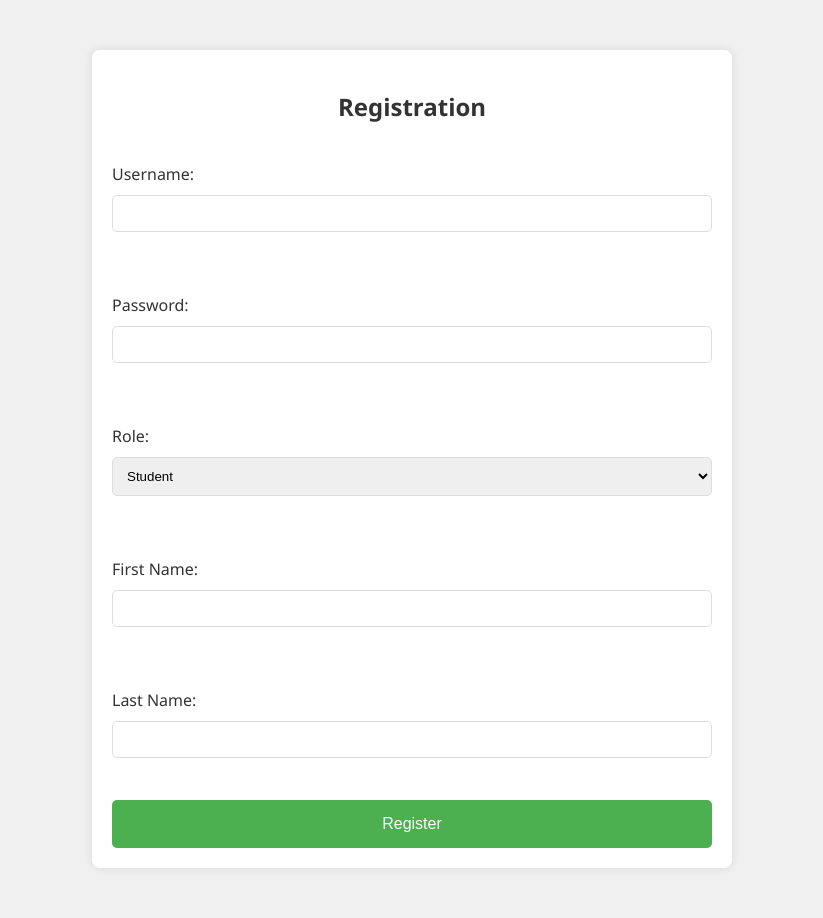
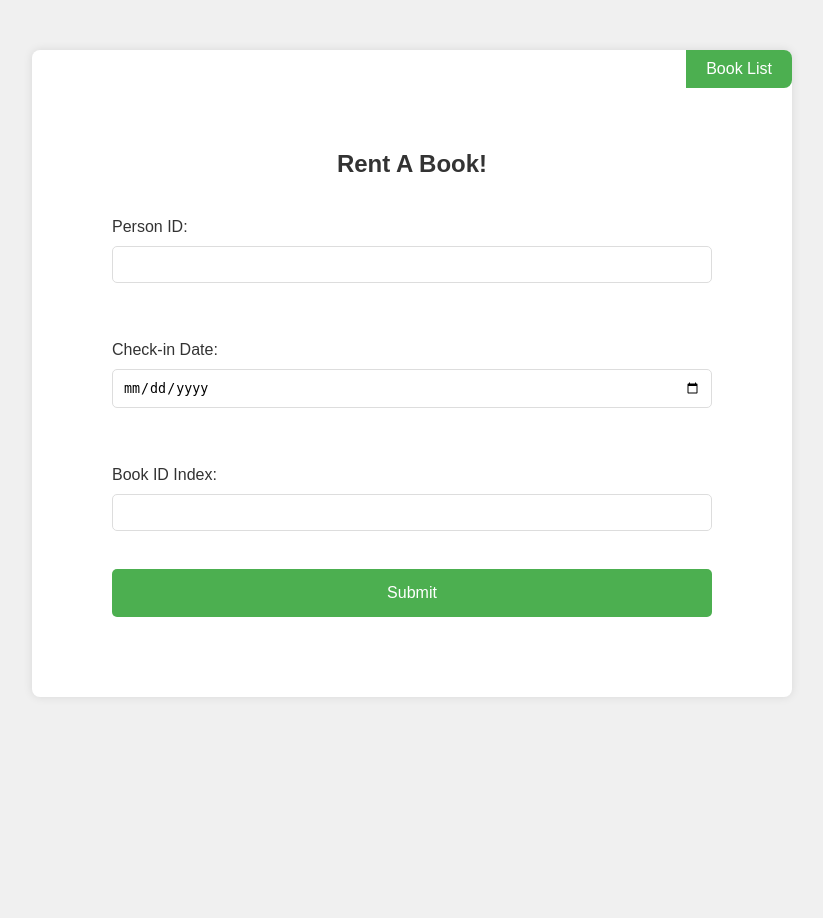
Before and after one commit to AICedric1001/BookRentingSystem, a PHP site: page / in a window 1280 px wide. Shown: the whole page, without its empty margins (228-1051 px from the left). After the commit the page ends 697 px from the top, so only its background shows below. Run offline with PHP 8.4, Linux system fonts and the light colour scheme; data that the repository does not hold is empty.

Commit message:
Update-02 for CRUD

```diff
--- a/index.php
+++ b/index.php
@@ -1,30 +1,43 @@
 <?php
 include_once("config.php");
 
+$error_message = "";
+
+// Fetching books data for reference
+$books_query = "SELECT * FROM books";
+$books_result = $conn->query($books_query);
+
 if ($_SERVER["REQUEST_METHOD"] == "POST") {
-    $username = $_POST["username"];
-    $password = password_hash($_POST["password"], PASSWORD_DEFAULT);
-    $role = $_POST["role"];
-    $firstname = $_POST["firstname"];
-    $lastname = $_POST["lastname"];
+    $personID = $_POST["personID"];
+    $timeIn = $_POST["timeIn"];
+    $bookID = $_POST["bookID"];
 
-    $stmt = null;
+    // Validate PersonID
+    $stmt = $conn->prepare("SELECT * FROM renteraccount WHERE PersonID = ?");
+    $stmt->bind_param("i", $personID);
+    $stmt->execute();
+    $result_rentaccount = $stmt->get_result();
 
-    $stmt = $conn->prepare("INSERT INTO $role (Firstname, Lastname, $idField) VALUES (?, ?, ?)");
+    // Validate BookID
+    $stmt = $conn->prepare("SELECT * FROM books WHERE BookID = ?");
+    $stmt->bind_param("i", $bookID);
+    $stmt->execute();
+    $result_books = $stmt->get_result();
 
-    if ($stmt->execute()) {
-        $stmt_user = $conn->prepare("INSERT INTO User (username, password, role) VALUES (?, ?, ?)");
-        $stmt_user->bind_param("sss", $username, $password, $role);
+    if ($result_rentaccount->num_rows > 0 && $result_books->num_rows > 0) {
+        // Insert data into the checkinout table
+        $stmt = $conn->prepare("INSERT INTO checkinout (PersonID, TimeIn, BookID) VALUES (?, ?, ?)");
+        $stmt->bind_param("iss", $personID, $timeIn, $bookID);
 
-        if ($stmt_user->execute()) {
-            echo "<p class='success-message'>Registration successful. <a href='index.php'>Login here</a>.</p>";
+        if ($stmt->execute()) {
+            // Redirect to checkinout.php with success message
+            header("Location: checkinout.php?success=1");
+            exit();
         } else {
-            echo "<p class='error-message'>Error during user registration.</p>";
+            $error_message = "Error adding check-in entry: " . $stmt->error;
         }
-
-        $stmt_user->close();
     } else {
-        echo "<p class='error-message'>Error during registration.</p>";
+        $error_message = "Invalid Person ID or Book ID.";
     }
 
     $stmt->close();
@@ -37,38 +50,151 @@ if ($_SERVER["REQUEST_METHOD"] == "POST") {
 <head>
     <meta charset="UTF-8">
     <meta name="viewport" content="width=device-width, initial-scale=1.0">
-    <title>Registration</title>
+    <title>Rent A Book!</title>
     <link rel="stylesheet" href="styles.css">
+    <style>
+        body {
+            font-family: Arial, sans-serif;
+            margin: 0;
+            padding: 0;
+            background-color: #f0f0f0;
+        }
+
+        .container {
+            width: 1000px; /* Adjusted width */
+            margin: 50px auto;
+            padding: 80px;
+            background-color: #fff;
+            border-radius: 8px;
+            box-shadow: 0 0 10px rgba(0, 0, 0, 0.1);
+            position: relative;
+            overflow: hidden;
+        }
+
+        h2 {
+            text-align: center;
+            color: #333;
+        }
+
+        form {
+            display: flex;
+            flex-direction: column;
+        }
+
+        label {
+            margin: 20px 0 10px;
+            color: #333;
+        }
+
+        input[type="number"],
+        input[type="date"],
+        select {
+            width: 100%;
+            padding: 10px;
+            margin-bottom: 20px;
+            border: 1px solid #ddd;
+            border-radius: 5px;
+            box-sizing: border-box;
+        }
+
+        select {
+            cursor: pointer;
+        }
+
+        input[type="submit"] {
+            background-color: #4CAF50;
+            color: #fff;
+            padding: 15px;
+            border: none;
+            border-radius: 5px;
+            cursor: pointer;
+            font-size: 16px;
+        }
+
+        input[type="submit"]:hover {
+            background-color: #45a049;
+        }
+
+        /* Style for the book list button */
+        #book-list-btn {
+            position: absolute;
+            top: 0;
+            Right: 0;
+            background-color: #4CAF50;
+            color: #fff;
+            padding: 10px 20px;
+            cursor: pointer;
+            border-radius: 0 0 8px 0;
+            transition: transform 0.3s;
+        }
+
+        #book-list-btn:hover {
+            transform: translateY(-3px);
+        }
+
+        /* Style for the book list container */
+        .book-list-container {
+            position: absolute;
+            top: 0;
+            left: -100%;
+            width: 70%;
+            height: 100%;
+            background-color: #f0f0f0;
+            transition: left 0.3s;
+            overflow-y: auto;
+            padding: 0px;
+        }
+
+        .book-list-container.open {
+            left: 0;
+        }
+
+        .book-list {
+            list-style: none;
+            padding: 0;
+            margin: 0;
+        }
+
+        .book-list li {
+            margin-bottom: 10px;
+        }
+    </style>
 </head>
 <body>
     <div class="container">
-        <h2>Registration</h2>
+        <h2>Rent A Book!</h2>
 
-        <form method="post" action="register.php">
-            <label for="username">Username:</label>
-            <input type="text" name="username" required><br>
+        <form method="post" action="">
+            <label for="personID">Person ID:</label>
+            <input type="number" name="personID" required><br>
 
-            <label for="password">Password:</label>
-            <input type="password" name="password" required><br>
+            <label for="timeIn">Check-in Date:</label>
+            <input type="date" name="timeIn" required><br>
 
-            <label for="role">Role:</label>
-            <select name="role" id="role" required>
-                <option value="student">Student</option>
-                <option value="faculty">Faculty</option>
-                <option value="utility">Utility</option>
-                <option value="visitor">Visitor</option>
-            </select><br>
+            <label for="bookID">Book ID Index:</label>
+            <input type="number" name="bookID" required><br>
 
-            <label for="firstname">First Name:</label>
-            <input type="text" name="firstname" required><br>
-
-            <label for="lastname">Last Name:</label>
-            <input type="text" name="lastname" required><br>
-
-
-            <input type="submit" value="Register">
+            <input type="submit" value="Submit">
         </form>
 
+        <!-- Book List Button -->
+        <div id="book-list-btn">Book List</div>
+
+        <!-- Book List Container -->
+        <div class="book-list-container" id="book-list-container">
+            <h2>Book List</h2>
+            <ul class="book-list">
+                <?php while ($row = $books_result->fetch_assoc()) { ?>
+                    <li><?php echo $row['BookID']; ?>: <?php echo $row['BookName']; ?></li>
+                <?php } ?>
+            </ul>
+        </div>
     </div>
+
+    <script>
+        document.getElementById('book-list-btn').addEventListener('click', function() {
+            document.getElementById('book-list-container').classList.toggle('open');
+        });
+    </script>
 </body>
 </html>
```
Also changed, not shown: checkinout.php (+6 -2 lines), users_list.php (added, +104 -0 lines), styles.css (line endings or trailing spaces).
